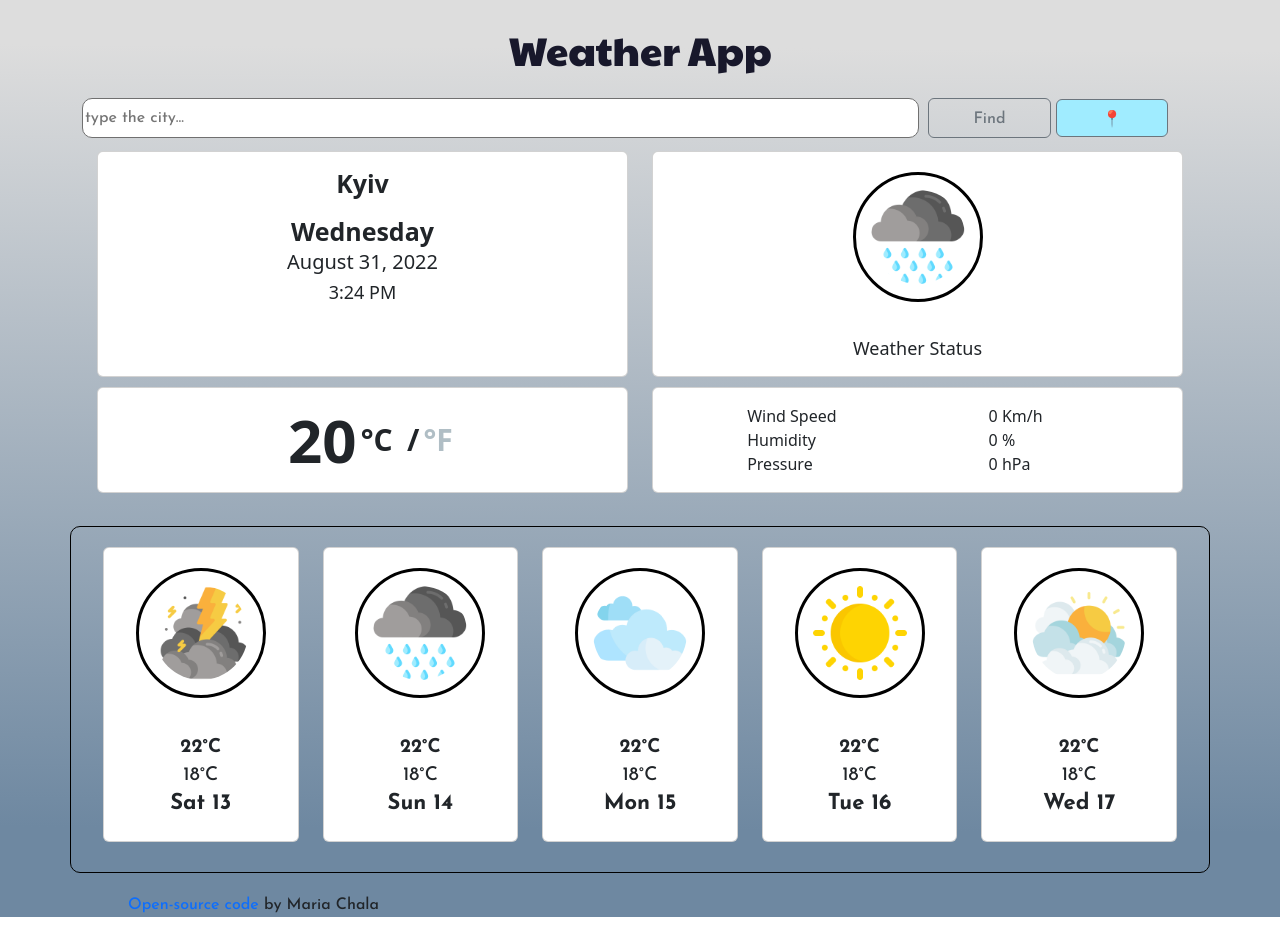
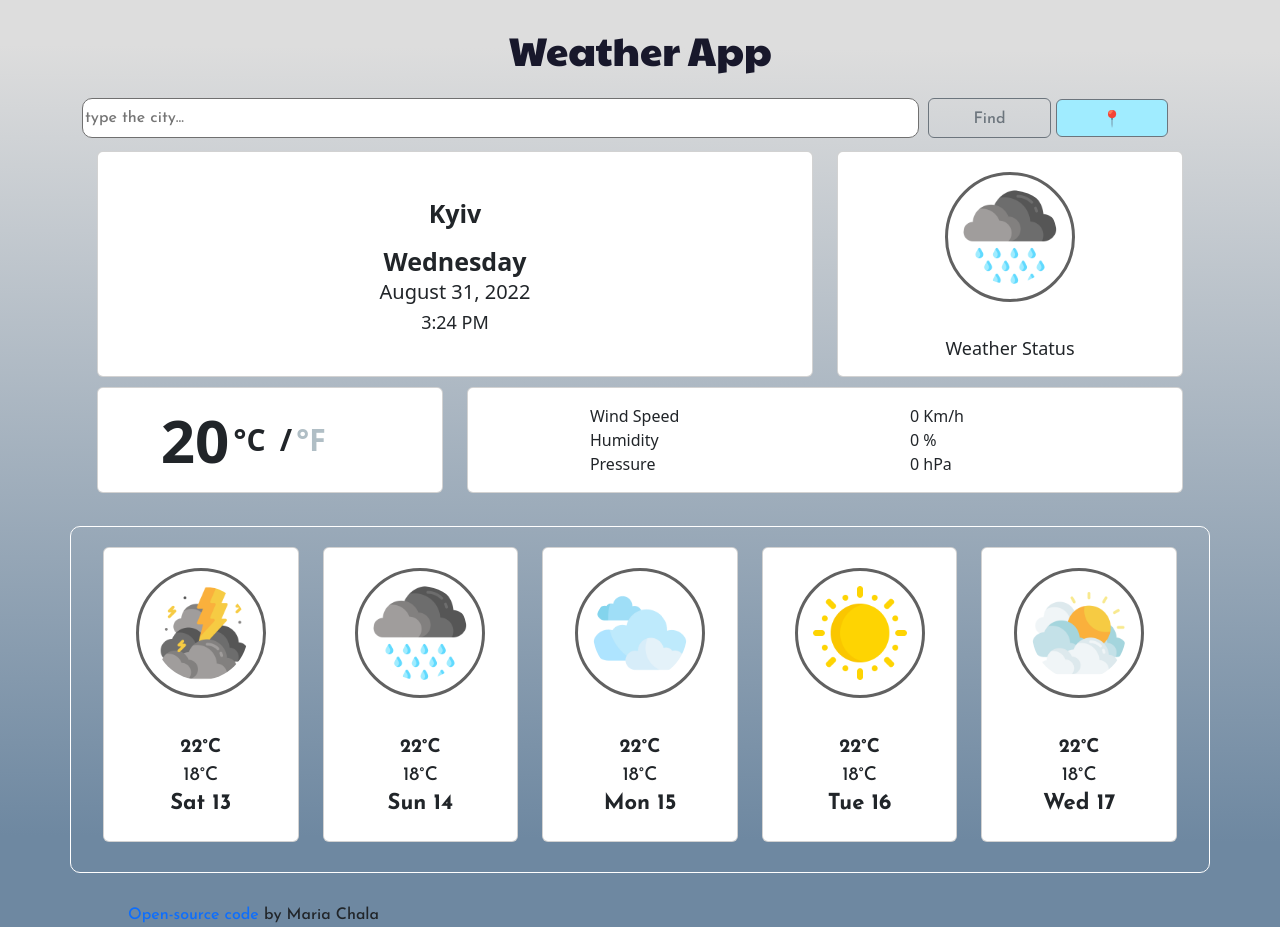
Before and after one commit to malachasha/my-weather-app, a website built with Parcel: page index.html in a window 1280 px wide. Built offline with nearby package versions, Linux system fonts and the light colour scheme.

Commit message:
changed css

```diff
--- a/index.html
+++ b/index.html
@@ -38,7 +38,7 @@
       <div class="container main-day">
           <div class="container">
             <div class="row">
-              <div class="col other-days">
+              <div class="col-8 other-days">
                 <div class="card h-100 days-con">
                   <div class="card-body">
                     <h1 class="city" id="city">Kyiv</h1>
@@ -63,7 +63,7 @@
               </div>
             </div>
               <div class="row">
-              <div class="col other-days">
+              <div class="col-4 other-days">
                 <div class="card h-100 days-con">
                   <div class="card-body">
                     <h1 id="temperature">20</h1>
--- a/src/styles.css
+++ b/src/styles.css
@@ -29,6 +29,7 @@ p {
   font-weight: 900;
   font-size: 25px;
   text-align: center;
+  margin-top: 30px;
 }
 
 #day {
@@ -74,7 +75,7 @@ p {
 #temperature {
   font-size: 60px;
   font-weight: 800;
-  margin-left: 35%;
+  margin-left: 15%;
 }
 
 #celsius {
@@ -120,7 +121,7 @@ h5 {
   font-weight: bold;
 }
 .days {
-  border: 1px solid black;
+  border: 1px solid rgb(255, 255, 255);
   padding: 20px;
   border-radius: 10px;
   margin-bottom: 20px;
@@ -175,7 +176,7 @@ h5 {
   transition: 200ms ease-in-out;
 }
 .days-con:hover {
-  background: #08385c48;
+  background: #eff0f08e;
 }
 
 h4 {
@@ -198,11 +199,12 @@ p.card-text {
   display: block;
   margin: 20px auto;
   padding: 15px;
-  border: 3px solid black;
+  border: 3px solid rgb(97, 97, 97);
   border-radius: 50%;
   max-width: 130px;
 }
 footer {
+  margin-top: 30px;
   margin-left: 10%;
   font-family: "Josefin Sans", sans-serif;
 }
```
